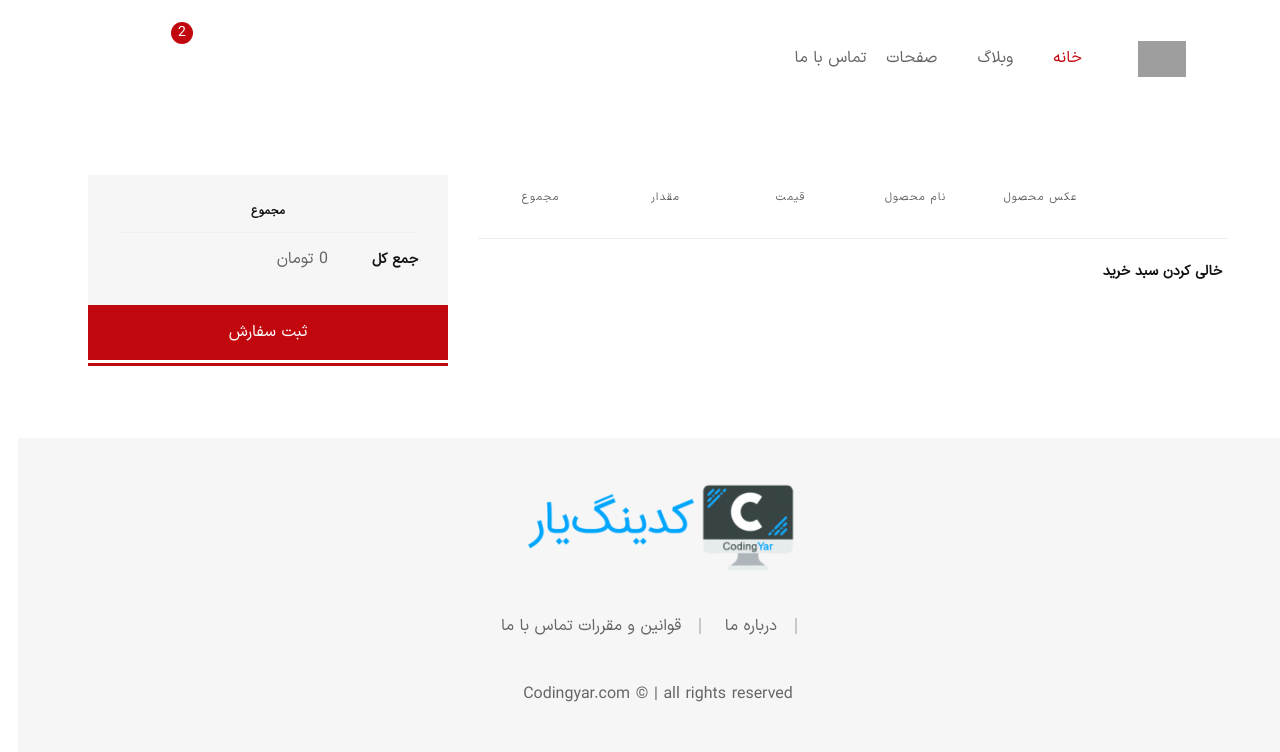
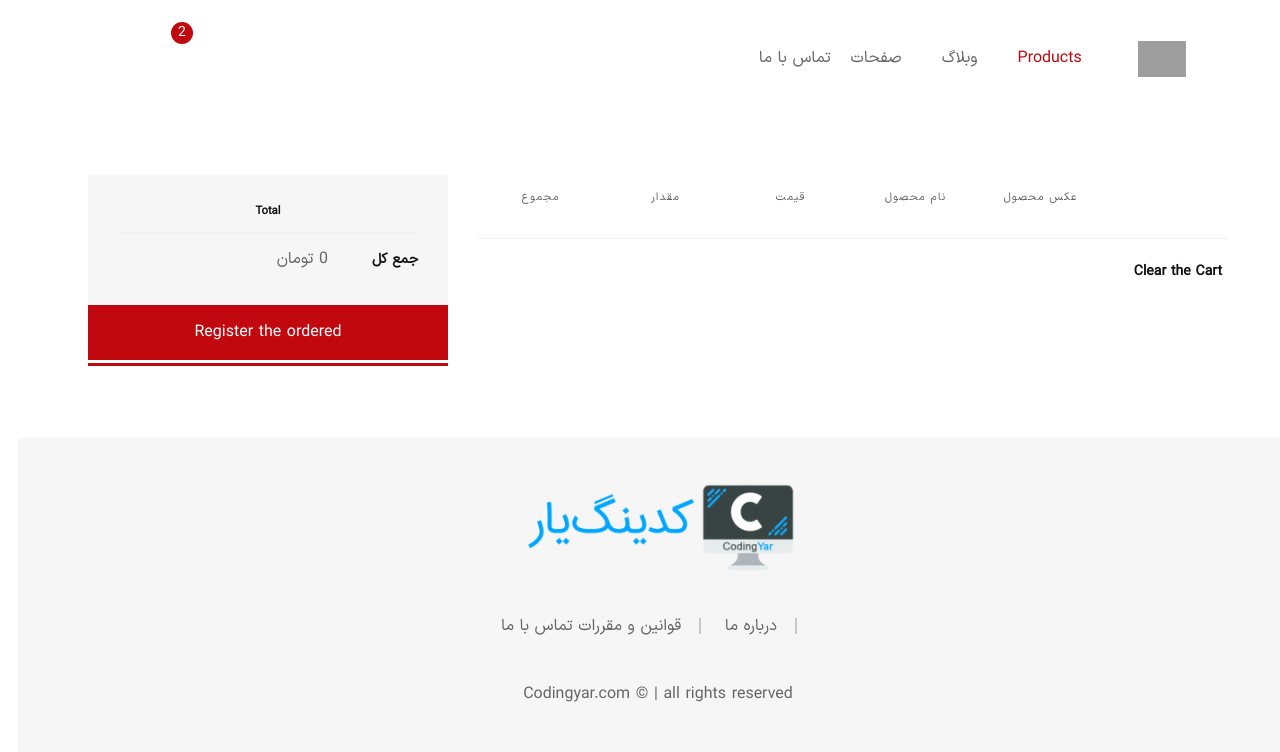
Before and after one commit to martinStar2005/online_shoping, a Django app: page /cart/ in a window 1280 px wide. Shown: the top 752 px of the page. Run offline with Django 4.2, Linux system fonts and the light colour scheme; lists and menus that the app fills with data are empty; parts of the project's set-up code (start-up, migrations or seed data) failed here and were passed over; some libraries are stand-ins or nearby versions; some web fonts are replaced; grey boxes are pictures that could not be loaded.

Commit message:
messages

```diff
--- a/cart/cart.py
+++ b/cart/cart.py
@@ -1,4 +1,8 @@
+from django.contrib import messages
+from django.utils.translation import gettext as _
+
 from products.models import Product
+
 
 class Cart:
     def __init__(self, request):
@@ -25,6 +29,7 @@ class Cart:
             self.cart[product_id]['quantity'] += quantity
 
         self.save()
+        messages.success(self.request, _('The product added successfully'))
 
     def remove(self, product):
         product_id = str(product.id)
@@ -33,6 +38,7 @@ class Cart:
             del self.cart[product_id]
 
         self.save()
+        messages.success(self.request, _('The product removed successfully'))
 
     def __iter__(self):
         product_ids = self.cart.keys()
@@ -54,6 +60,7 @@ class Cart:
     def clear(self):
         del self.session['cart']
         self.save()
+        messages.success(self.request, _('Cart cleared successfully'))
 
     def get_total(self):
         product_ids = self.cart.keys()
--- a/cart/templates/cart/cart_detail.html
+++ b/cart/templates/cart/cart_detail.html
@@ -76,14 +76,16 @@
                     </div>
                     <div class="row no-gutters border-top pt--20 mt--20">
                         <div class="col-sm-6 text-sm-right">
-                            <button type="submit" class="cart-form__btn">خالی کردن سبد خرید</button>
+                            <a href="{% url 'cart:cart_clear' %}">
+                                <button type="submit" class="cart-form__btn">{% trans 'Clear the Cart' %}</button>
+                            </a>
                         </div>
                     </div>
                 </div>
                 <div class="col-lg-4">
                     <div class="cart-collaterals">
                         <div class="cart-totals">
-                            <h5 class="font-size-14 font-bold mb--15 text-center">مجموع</h5>
+                            <h5 class="font-size-14 font-bold mb--15 text-center">{% trans 'Total' %}</h5>
                             <div class="cart-calculator">
                                 <div class="cart-calculator__item">
                                 </div>
@@ -100,7 +102,7 @@
                             </div>
                         </div>
                         <a href="checkout.html" class="btn btn-fullwidth btn-bg-red btn-color-white btn-hover-2">
-                            ثبت سفارش
+                            {% trans 'Register the ordered' %}
                         </a>
                     </div>
                 </div>
--- a/cart/urls.py
+++ b/cart/urls.py
@@ -1,11 +1,12 @@
 from django.urls import path
 
-from .views import cart_detail_view, add_to_cart, remove_from_cart
+from .views import cart_detail_view, add_to_cart, remove_from_cart, clear_cart
 
 app_name = 'cart'
 
 urlpatterns = [
     path('', cart_detail_view, name='cart_detail'),
     path('add/<int:product_id>', add_to_cart, name='cart_add'),
-    path('remove/<int:product_id>', remove_from_cart, name='cart_remove')
+    path('remove/<int:product_id>', remove_from_cart, name='cart_remove'),
+    path('clear/', clear_cart, name='cart_clear')
 ]
--- a/cart/views.py
+++ b/cart/views.py
@@ -1,8 +1,11 @@
 from django.shortcuts import render, get_object_or_404, redirect
+from django.contrib import messages
+from django.views.decorators.http import require_POST
 
 from products.models import Product
 from .cart import Cart
 from .forms import AddToCartForm
+
 
 def cart_detail_view(request):
     cart = Cart(request)
@@ -19,6 +22,7 @@ def cart_detail_view(request):
     return render(request, 'cart/cart_detail.html', context )
 
 
+@require_POST
 def add_to_cart(request, product_id):
     cart = Cart(request)
 
@@ -41,3 +45,10 @@ def remove_from_cart(request, product_id):
     cart.remove(product)
 
     return redirect('cart:cart_detail')
+
+
+def clear_cart(request):
+    cart = Cart(request)
+    cart.clear()
+
+    return redirect('cart:cart_detail')
--- a/config/urls.py
+++ b/config/urls.py
@@ -22,6 +22,6 @@ urlpatterns = [
     path('', include('pages.urls')),
     path('products/', include('products.urls')),
     path('cart/', include('cart.urls')),
-    path('rosseta/', include('rosetta.urls')),
+    path('rosetta/', include('rosetta.urls')),
 
 ]
--- a/products/views.py
+++ b/products/views.py
@@ -1,5 +1,7 @@
 from django.shortcuts import render, get_object_or_404
 from django.views import generic
+from django.contrib import messages
+from django.utils.translation import gettext as _
 
 from .models import Product, Comment
 from .forms import CommentForm
@@ -39,5 +41,6 @@ class CommentView(generic.CreateView):
         pk = int(self.kwargs['pk'])
         product = get_object_or_404(Product, pk=pk)
         comment.product = product
+        messages.success(self.request, _('Comment created successfully'))
 
         return super().form_valid(form)
--- a/templates/_base.html
+++ b/templates/_base.html
@@ -1,5 +1,6 @@
 <!DOCTYPE html>
 {% load static %}
+{% load i18n %}
 <html lang="en">
 
 <head>
@@ -48,8 +49,8 @@
                                 <div class="mainmenu-nav d-none d-lg-block w-100 pr-3">
                                     <ul class="mainmenu d-lg-flex jusity-content-end jusity-content-lg-start pt-4">
                                         <li class="mainmenu__item menu-item-has-children active">
-                                            <a href="index.html" class="mainmenu__link">
-                                                <span class="mm-text">خانه</span>
+                                            <a href="{% url 'product_list' %}" class="mainmenu__link">
+                                                <span class="mm-text">{% trans 'Products' %}</span>
                                             </a>
                                         </li>
                                         <li class="mainmenu__item menu-item-has-children">
@@ -79,8 +80,10 @@
                                     </a>
                                 </li>
                                 <li class="header-toolbar__item mini-cart-item">
-                                    <a href="#miniCart" class="header-toolbar__btn toolbar-btn mini-cart-btn">
-                                        <i class="flaticon flaticon-shopping-cart"></i>
+                                    <a href="{% url 'cart:cart_detail' %}"
+                                        class="header-toolbar__btn toolbar-btn mini-cart-btn">
+                                        <i class="flaticon flaticon-shopping-cart">
+                                        </i>
                                         <sup class="mini-cart-count">2</sup>
                                     </a>
                                 </li>
```
Also changed, not shown: products/templates/products/details.html (+4 -4 lines), cart/locale/fa/LC_MESSAGES/django.po (added), products/locale/fa/LC_MESSAGES/django.po, 2 other files.
